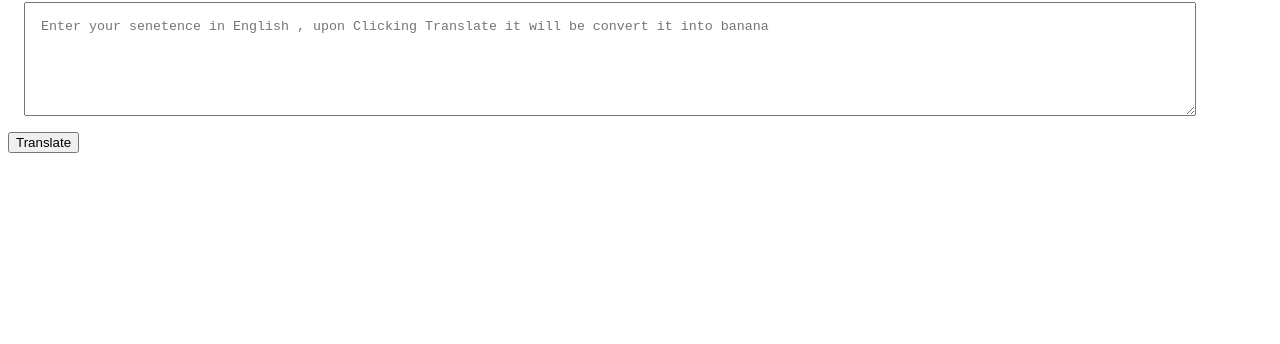
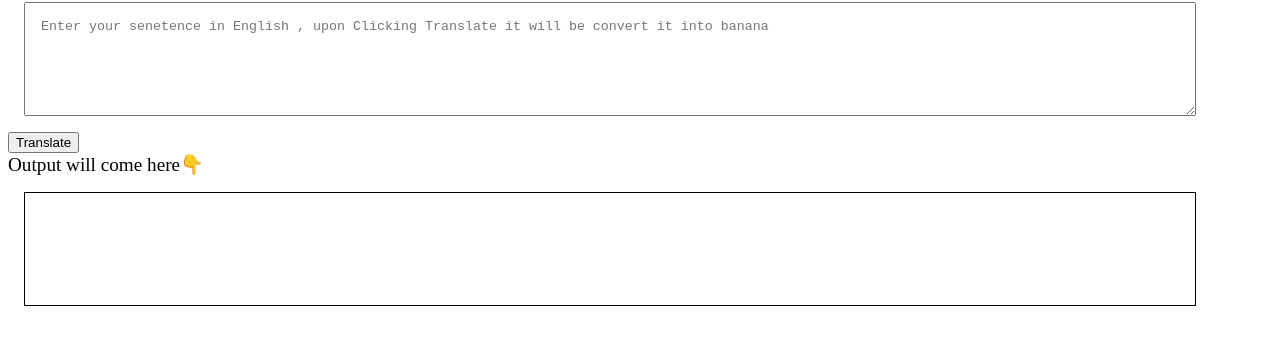
Before and after one commit to manojsarna/banana-app, a plain HTML site: page index.html in a window 1280 px wide. Both pictures are taken after a click on the button "Translate". Shown: the part 78-422 px from the top of the page. Drawn offline with Linux system fonts and the light colour scheme.

Commit message:
input output processing done

```diff
--- a/app.js
+++ b/app.js
@@ -1,11 +1,21 @@
 var btnTranslate = document.querySelector("#btn-translate");
 var txtInput = document.querySelector("#txt-input")
 
+var outputDiv = document.querySelector("#output");
+
+outputDiv.innerText = "Manoj Sarna"
+
+//console.log(txtInput1)
+
 // DOM SCRIPTING IN INSPECT : STORE AS GLOBAL VARIABLE TO PLAY AROUND WITH ATTRIBUTES
 
-btnTranslate.addEventListener("click",function clickEventHandler(){
+btnTranslate.addEventListener("click",clickEventHandler);
 
-        console.log("clicked");
-        console.log("input",txtInput.value)
 
-});
+function clickEventHandler(){
+
+    console.log("clicked");
+    console.log("input",txtInput.value)
+    outputDiv.innerText = txtInput.value
+
+}
--- a/index.html
+++ b/index.html
@@ -6,7 +6,7 @@
     <meta http-equiv="X-UA-Compatible" content="IE=edge">
     <meta name="viewport" content="width=device-width, initial-scale=1.0">
     <title>banana speak</title>
-    <script src="app.js" type="text/javascript"></script>
+
     <style>
         textarea {
             width: 90%;
@@ -14,6 +14,15 @@
             display: block;
             margin: 1rem;
             padding: 1rem;
+        }
+
+        #output {
+            border : 1px solid black;
+            width: 90%;
+            height: 10vh;
+            margin: 1rem;
+            padding: 1rem;
+
         }
     </style>
 </head>
@@ -24,9 +33,13 @@
 
     <textarea id="txt-input"
         placeholder="Enter your senetence in English , upon Clicking Translate it will be convert it into banana"></textarea>
-    <button id="btn-translate">Translate</button>
 
 
+    <button class="btn-primary" id="btn-translate">Translate</button>
+
+
+    <div style="font-size: larger;">Output will come here👇</div>
+    <div id="output"></div>
     <script src="app.js" type="text/javascript"></script>
 </body>
 
```
